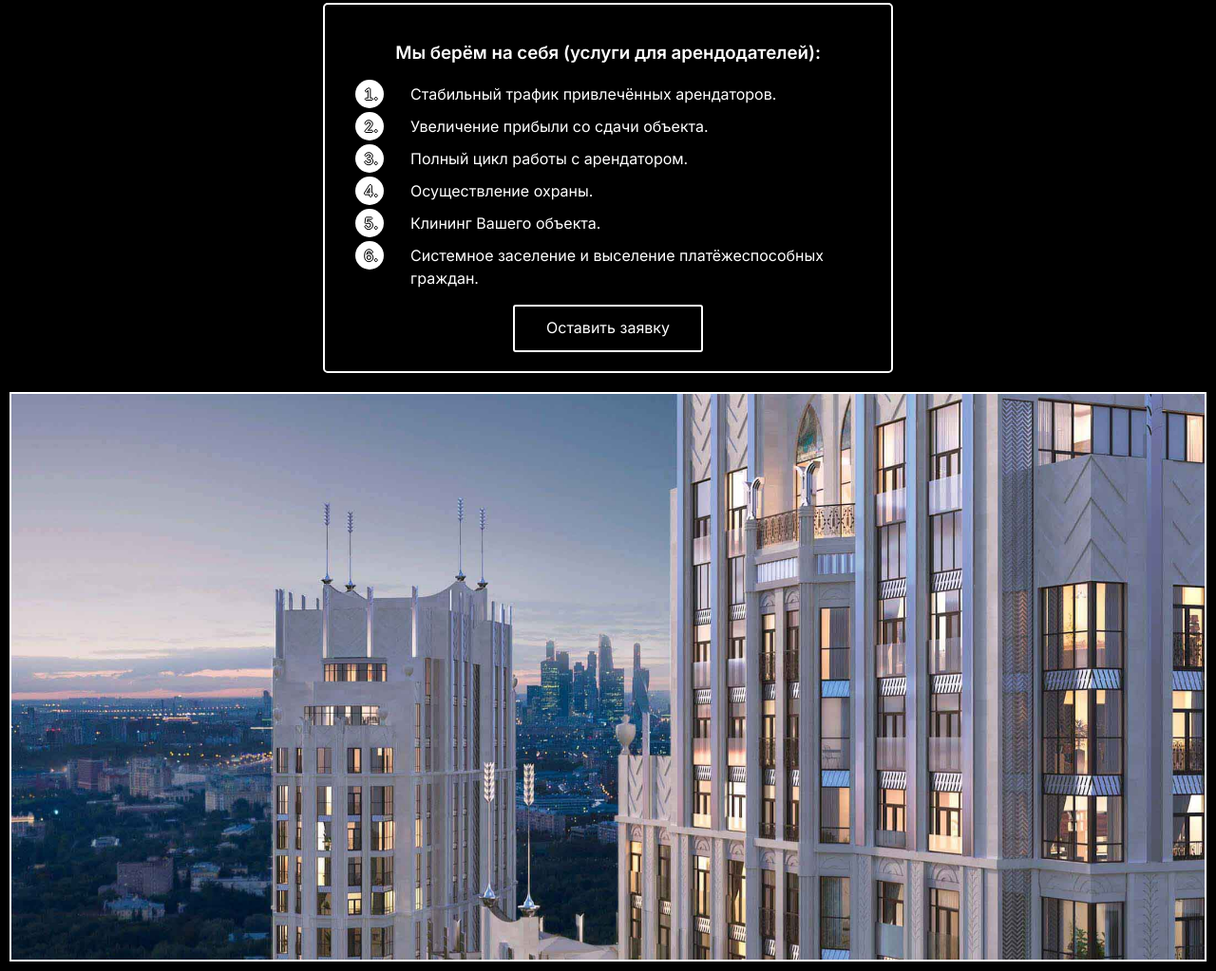
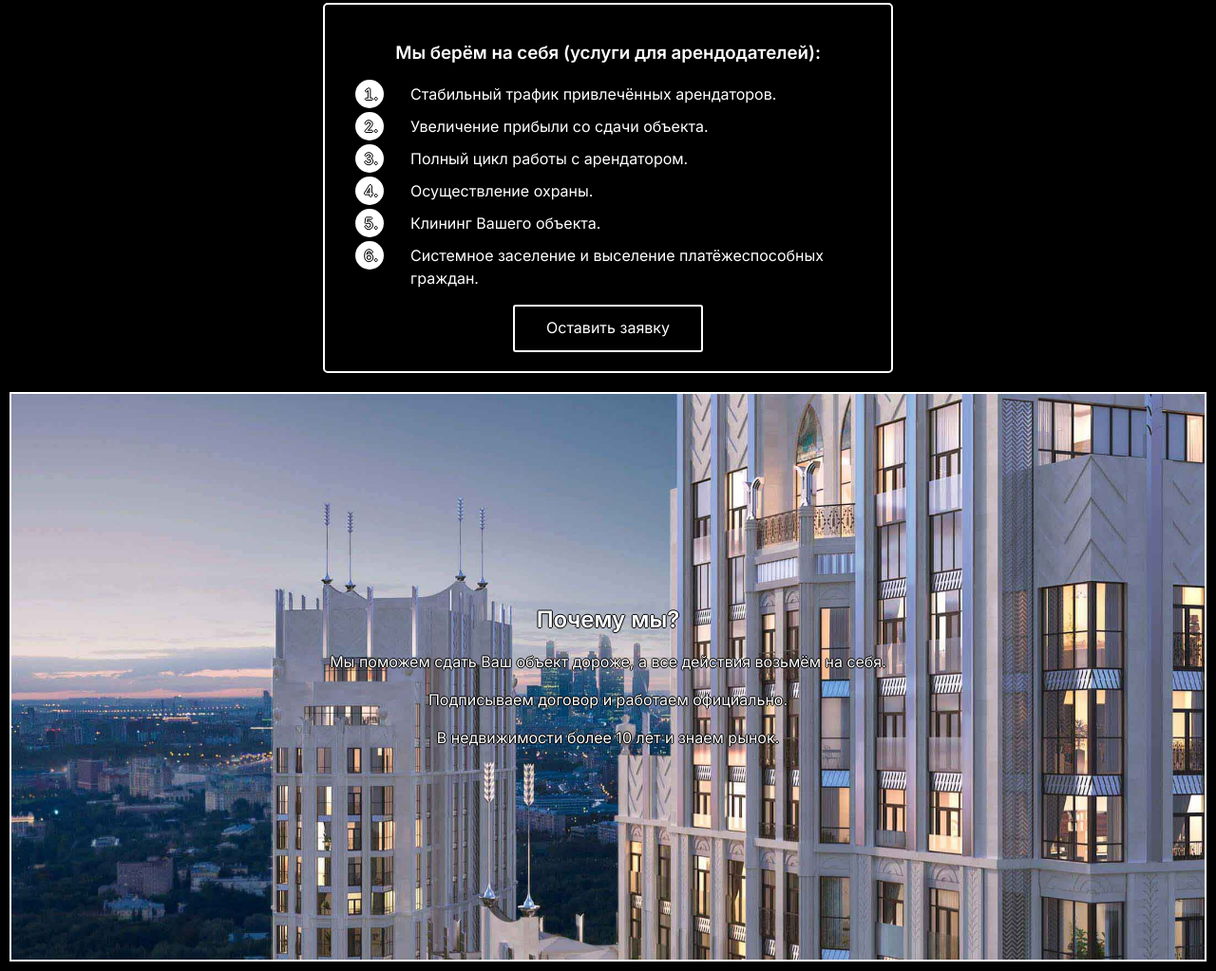
Before and after one commit to YourunB/real-estate, a plain HTML site: page index.html in a window 1280 px wide. Shown: the part 522-1545 px from the top of the page at 95% size. Drawn offline with Linux system fonts and the light colour scheme; a web font is replaced by a local one.

Commit message:
feat: add content to why-us section

```diff
--- a/index.html
+++ b/index.html
@@ -102,6 +102,12 @@
       <img src="./assets/images/2.jpg" class="why-us__back-img" alt="Real estate">
       <img src="./assets/images/3.jpg" class="why-us__back-img" alt="Real estate">
       <img src="./assets/images/4.jpg" class="why-us__back-img" alt="Real estate">
+      <div class="why-us__content">
+        <h2>Почему мы?</h2>
+        <p>Мы поможем сдать Ваш объект дороже, а все действия возьмём на себя.</p>
+        <p>Подписываем договор и работаем официально.</p>
+        <p>В недвижимости более 10 лет и знаем рынок.</p>
+      </div>
     </section>
   </main>
 
--- a/styles/main.css
+++ b/styles/main.css
@@ -422,6 +422,14 @@ a {
   width: 100%;
   border: solid 2px white;
   overflow: hidden;
+  display: flex;
+  justify-content: center;
+  align-items: center;
+}
+
+.why-us__content {
+  z-index: 100;
+  text-align: center;
 }
 
 .why-us__back-img {
```
